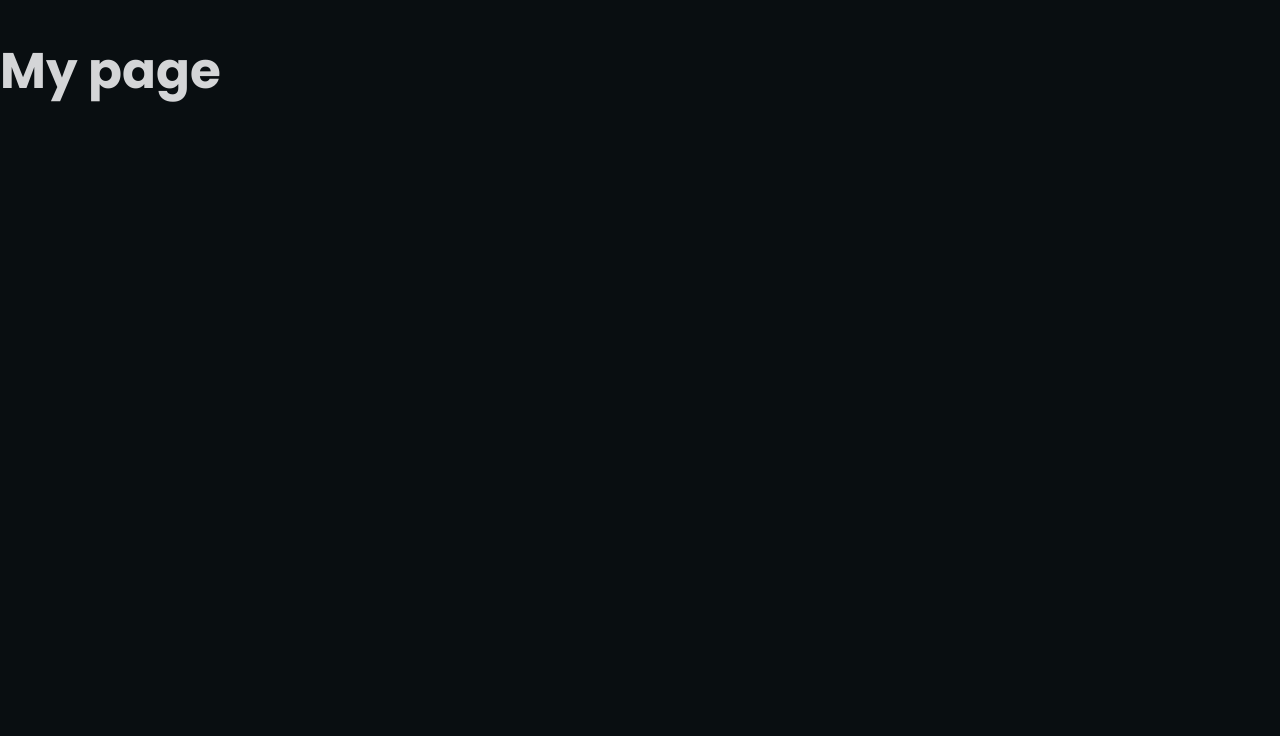
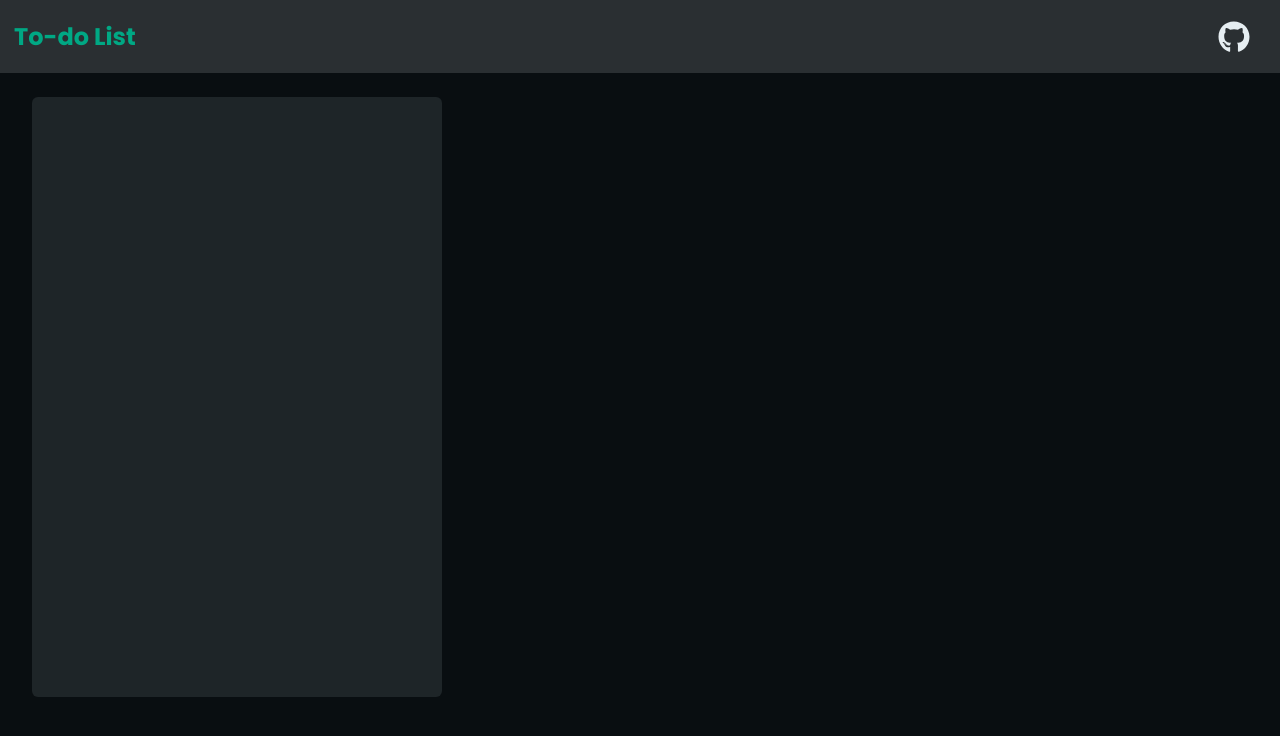
Before and after one commit to commonProgrammerr/whats2do, a Next.js app: page / in a window 1280 px wide. Shown: the top 736 px of the page. Built offline with nearby package versions, Linux system fonts and the light colour scheme.

Commit message:
layout inicial

```diff
--- /dev/null
+++ b/components/Layout/Header/index.tsx
@@ -0,0 +1,21 @@
+import { ReactNode } from "react";
+import { FaGithub } from "react-icons/fa";
+import { Container } from "./styles";
+
+interface HeaderProps {
+  children: ReactNode;
+}
+
+function Header() {
+  const git_url = process.env.GITHUB_REPO_URL
+  return (
+    <Container>
+      <h1>To-do List</h1>
+      <a href={git_url} className="git-container" >
+        <FaGithub />
+      </a>
+    </Container>
+  );
+}
+
+export default Header;
--- /dev/null
+++ b/components/Layout/Header/styles.ts
@@ -0,0 +1,22 @@
+import styled from 'styled-components';
+
+export const Container = styled.header`
+  display: flex;
+  padding: 3px 14px;
+  justify-content: space-between;
+  background-color: ${({theme}) => theme.colors.header_background};
+  color: ${({theme}) => theme.colors.text.primary_strong};
+
+  h1 {
+    font-size: 1.5rem;
+    color: ${({theme}) => theme.colors.text.high_emphasis};
+  }
+
+  .git-container {
+    display: flex;
+    align-items: center;
+    font-size: 2rem;
+    padding-right: 16px;
+    color: ${({theme}) => theme.colors.text.primary_strong};
+  }
+`;
--- /dev/null
+++ b/components/MainContent/index.tsx
@@ -0,0 +1,18 @@
+import { ReactNode } from "react";
+
+import { Container, FirstColumn, SecondColumn } from "./styles";
+
+interface MainContentProps {}
+
+function MainContent({}: MainContentProps) {
+  return (
+    <Container>
+      <FirstColumn></FirstColumn>
+      <SecondColumn>
+        <div></div>
+      </SecondColumn>
+    </Container>
+  );
+}
+
+export default MainContent;
--- /dev/null
+++ b/components/MainContent/styles.ts
@@ -0,0 +1,24 @@
+import styled from 'styled-components';
+
+export const Container = styled.main`
+display: flex;
+padding: 24px 32px;
+flex: 1;
+`
+
+export const FirstColumn = styled.section`
+  width: 32vw;
+  min-height: 100px;
+  max-height: 600px;
+  border-radius: 6px;
+  background: ${({ theme }) => theme.colors.background_lighter};
+  margin-right: 12px;
+
+`
+
+export const SecondColumn = styled.section`
+  flex: 1;
+  display: flex;
+  flex-direction: column;
+  gap: 12px;
+`
--- a/pages/_app.tsx
+++ b/pages/_app.tsx
@@ -2,6 +2,7 @@ import { ThemeProvider } from "styled-components";
 
 import theme from "../styles/theme";
 import { GlobalStyle } from "../styles/globalStyle";
+import Head from "next/head";
 
 
 export default function App({ Component, pageProps }) {
@@ -9,6 +10,9 @@ export default function App({ Component, pageProps }) {
     <>
       <GlobalStyle theme={theme} />
       <ThemeProvider theme={theme}>
+        <Head>
+          <title>To-Do</title>
+        </Head>
         <Component {...pageProps} />
       </ThemeProvider>
     </>
--- a/pages/index.tsx
+++ b/pages/index.tsx
@@ -1,10 +1,18 @@
-import styled from 'styled-components'
-
-const Title = styled.h1`
-  font-size: 50px;
-  color: ${({ theme }) => theme.colors.primary};
-`
+import styled from "styled-components";
+import Header from "../components/Layout/Header";
+import MainContent from "../components/MainContent";
 
 export default function Home() {
-  return <Title>My page</Title>
+  return (
+    <Container>
+      <Header />
+      <MainContent />
+    </Container>
+  );
 }
+
+const Container = styled.div`
+  display: flex;
+  flex-direction: column;
+  min-height: 100vh;
+`;
```
Also changed, not shown: 1 other file (tests, documents, lock files or other folders).
